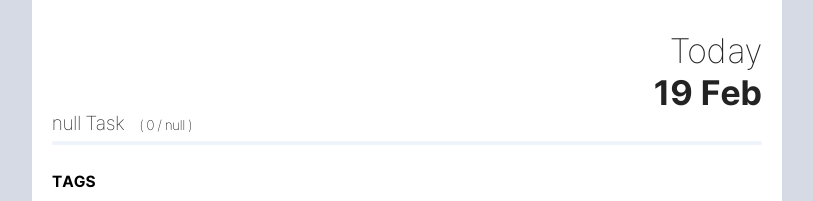
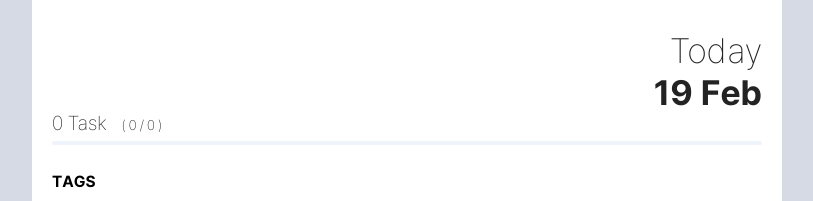
Before and after one commit to GomiLim/todo-list, a React (Create React App) app: page / in a window 1280 px wide. Shown: the top 201 px of the page, without its empty margins (233-1046 px from the left). Built offline with nearby package versions, Linux system fonts and the light colour scheme.

Commit message:
FIX: Header Progress 아이템 생성시 즉시 반영 안된느 부분 수정

```diff
--- a/src/assets/scss/components/_progress.scss
+++ b/src/assets/scss/components/_progress.scss
@@ -1,10 +1,27 @@
 .task-progress-area {
+  text-align: left;
+  display: flex;
+  flex-direction: column;
+
+  .progress-label {
+    font-size: 20px;
+    @include fontfamily($font-weight-thin);
+    line-height: 23.44px;
+    color: $secondary-color-dark;
+    margin-bottom: 10px;
+  }
+  .progress-status {
+    font-size: 14px;
+    @include fontfamily($font-weight-thin);
+    margin-left: 15px;
+  }
   .progress {
     background-color: $secondary-color-gray-1;
     height: 4px;
     width: 100%;
     border-radius: 99px;
     overflow: hidden;
+    margin-top: 5px;
 
     &::-webkit-progress-bar {
       background-color: $secondary-color-gray-1;
--- a/src/assets/scss/containers/_header.scss
+++ b/src/assets/scss/containers/_header.scss
@@ -15,27 +15,4 @@
       @include fontfamily($font-weight-bold);
     }
   }
-
-  .task-progress-area {
-    text-align: left;
-    display: flex;
-    flex-direction: column;
-
-    .progress-label {
-      font-size: 20px;
-      @include fontfamily($font-weight-thin);
-      line-height: 23.44px;
-      color: $secondary-color-dark;
-      margin-bottom: 10px;
-    }
-    .progress-status {
-      font-size: 14px;
-      @include fontfamily($font-weight-thin);
-      margin-left: 15px;
-    }
-
-    .progress {
-      margin-top: 5px;
-    }
-  }
 }
--- a/src/containers/Empty/inedex.ts
+++ b/src/containers/Empty/inedex.ts
@@ -0,0 +1 @@
+export * from './EmptyContent';
--- a/src/containers/Header/index.tsx
+++ b/src/containers/Header/index.tsx
@@ -11,17 +11,13 @@ const Header = (todoList: { todoList: TodoListInterface[] }) => {
       </div>
       <TodoProgress
         className="task-progress-area"
-        label={`${
-          localStorage.getItem('todo-list') &&
-          JSON.parse(localStorage.getItem('todo-list') as string).length
-        }
+        label={`${todoList ? todoList.todoList.length : 0}
         Task`}
         totalTodo={
-          localStorage.getItem('todo-list') &&
-          JSON.parse(localStorage.getItem('todo-list') as string).length
+          localStorage.getItem('todo-list') ? todoList.todoList.length : 0
         }
         completeTodo={
-          todoList
+          localStorage.getItem('todo-list')
             ? todoList.todoList.filter(
                 (item: TodoListInterface) => item.isComplete
               ).length
```
